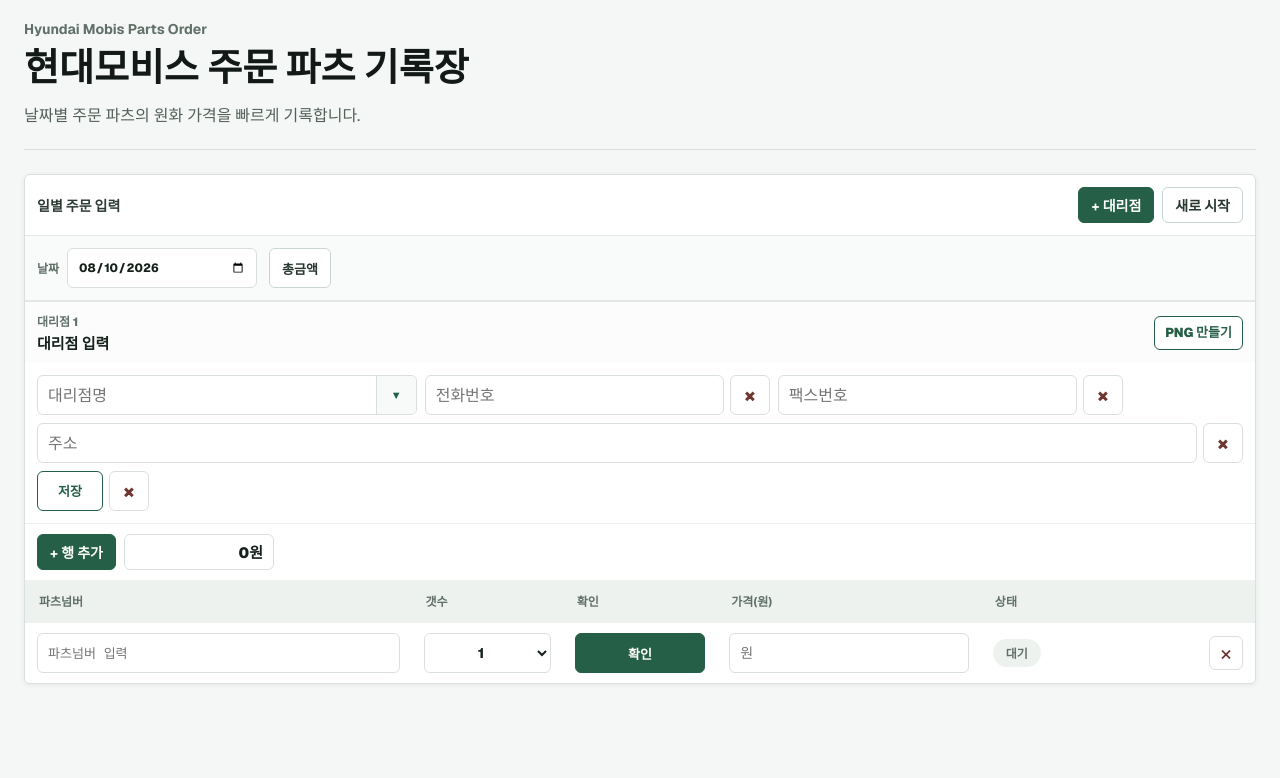
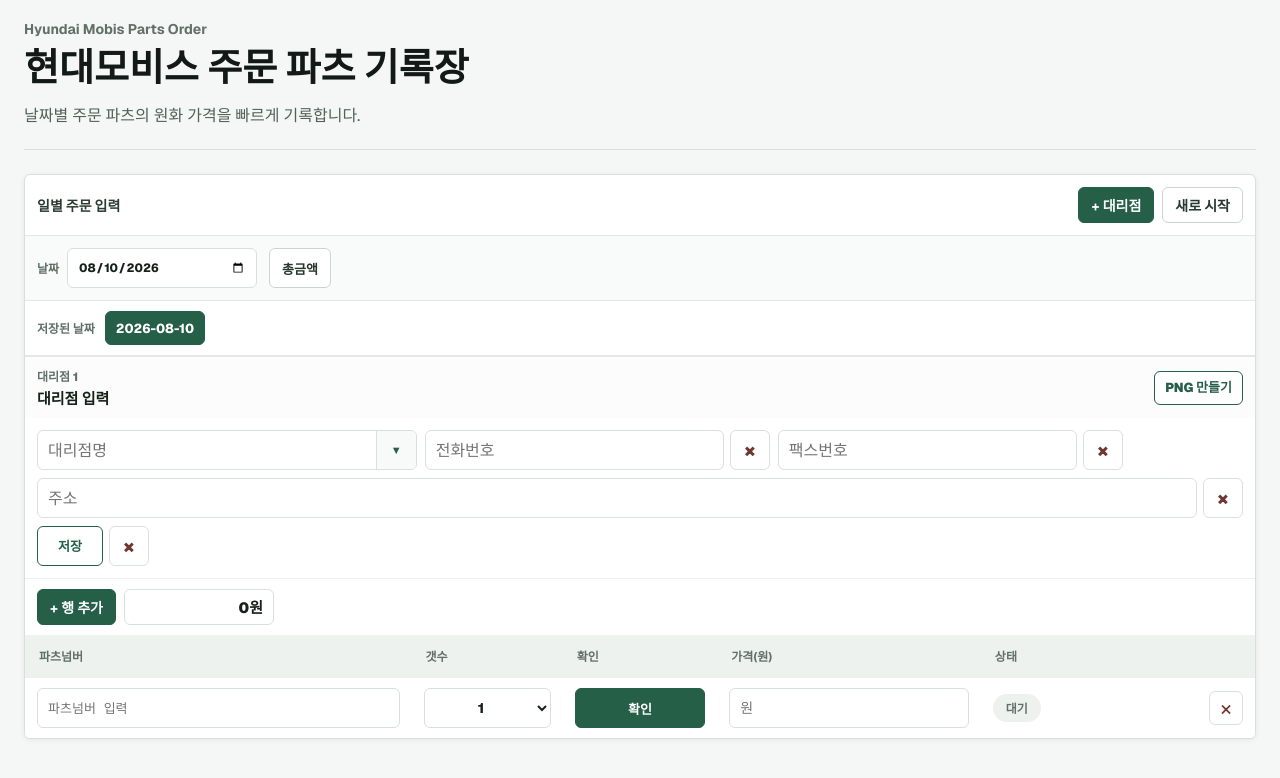
Before and after one commit to gandakorea/hyundaimobisparts, a Next.js app: page / in a window 1280 px wide. Shown: the top 778 px of the page. Built offline with nearby package versions, Linux system fonts and the light colour scheme.

Commit message:
Add daily order date history

```diff
--- a/app/globals.css
+++ b/app/globals.css
@@ -313,6 +313,50 @@
   font-size: 16px;
   font-weight: 900;
   line-height: 1;
+}
+
+.saved-date-band {
+  display: flex;
+  align-items: center;
+  gap: 10px;
+  border-bottom: 1px solid #e3e8e5;
+  background: #ffffff;
+  padding: 10px 12px;
+}
+
+.saved-date-label {
+  flex: none;
+  color: #617069;
+  font-size: 12px;
+  font-weight: 900;
+}
+
+.saved-date-list {
+  display: flex;
+  min-width: 0;
+  flex-wrap: wrap;
+  gap: 6px;
+}
+
+.saved-date-button {
+  display: inline-flex;
+  min-height: 34px;
+  align-items: center;
+  justify-content: center;
+  border: 1px solid #d9dfdc;
+  border-radius: 6px;
+  background: #f7faf8;
+  padding: 6px 10px;
+  color: #27362f;
+  font-size: 13px;
+  font-weight: 800;
+  line-height: 1;
+}
+
+.saved-date-button[aria-current="date"] {
+  border-color: #265f47;
+  background: #265f47;
+  color: #ffffff;
 }
 
 .dealer-summary {
@@ -780,6 +824,21 @@
     width: 100%;
   }
 
+  .saved-date-band {
+    align-items: stretch;
+    flex-direction: column;
+  }
+
+  .saved-date-list {
+    overflow-x: auto;
+    flex-wrap: nowrap;
+    padding-bottom: 2px;
+  }
+
+  .saved-date-button {
+    flex: none;
+  }
+
   .order-info-band,
   .dealer-form-grid,
   .fax-preview-panel {
--- a/app/page.tsx
+++ b/app/page.tsx
@@ -42,6 +42,13 @@
   sections?: SavedDealerSection[];
 };
 
+type SavedDailyOrder = {
+  sections?: SavedDealerSection[];
+  updatedAt?: string;
+};
+
+type DailyOrderBook = Record<string, SavedDailyOrder>;
+
 type DealerInfo = {
   name: string;
   phone: string;
@@ -74,10 +81,12 @@
 const partCatalog: Record<string, PartInfo> = {};
 
 const storageKey = "mobis-daily-parts-v2";
+const dailyStorageKey = "mobis-daily-orders-v3";
+const lastOrderDateKey = "mobis-last-order-date-v3";
 const dealerStorageKey = "mobis-dealers-v2";
 const legacyStorageKeys = ["mobis-daily-parts-v1", "mobis-dealers-v1"];
 const resetStorageOnceKey = "mobis-cleanup-20260810-v1";
-const cleanupStorageKeys = [storageKey, dealerStorageKey, ...legacyStorageKeys];
+const cleanupStorageKeys = legacyStorageKeys;
 const koreanCollator = new Intl.Collator("ko-KR", { sensitivity: "base", numeric: true });
 const koreanInitials = [
   "ㄱ",
@@ -499,6 +508,12 @@
   );
 }
 
+function restoreSavedSections(savedSections: SavedDealerSection[] | undefined) {
+  if (!savedSections || savedSections.length === 0) return [makeDealerSection()];
+
+  return savedSections.map(restoreSection);
+}
+
 function restoreSections(
   parsed: unknown,
   savedRows: SavedOrderRow[],
@@ -506,7 +521,7 @@
 ) {
   const savedSections = getSavedSections(parsed);
   if (savedSections.length > 0) {
-    return savedSections.map(restoreSection);
+    return restoreSavedSections(savedSections);
   }
 
   return [makeDealerSection(restoredOrderInfo, restoreRows(savedRows))];
@@ -529,6 +544,57 @@
   return [];
 }
 
+function restoreDailyOrders(parsed: unknown): DailyOrderBook {
+  if (!isRecord(parsed)) return {};
+
+  return Object.entries(parsed).reduce<DailyOrderBook>((orders, [date, value]) => {
+    if (!date || !isRecord(value)) return orders;
+
+    const savedSections = Array.isArray(value.sections)
+      ? (value.sections as SavedDealerSection[])
+      : [];
+    if (savedSections.length === 0) return orders;
+
+    orders[date] = {
+      sections: savedSections,
+      updatedAt: stringValue(value.updatedAt),
+    };
+    return orders;
+  }, {});
+}
+
+function hasSavedRows(savedSections: SavedDealerSection[] | undefined) {
+  return Boolean(
+    savedSections?.some((section) => {
+      const hasDealerInfo = Boolean(
+        stringValue(section.dealer).trim() ||
+          stringValue(section.dealerPhone).trim() ||
+          stringValue(section.dealerFax).trim() ||
+          stringValue(section.dealerAddress).trim(),
+      );
+      const hasPartInfo = section.rows?.some(
+        (row) =>
+          stringValue(row.partNumber).trim() ||
+          stringValue(row.price).trim() ||
+          normalizeQuantity(row.quantity) > 1,
+      );
+
+      return hasDealerInfo || hasPartInfo;
+    }),
+  );
+}
+
+function makeDailySnapshot(sections: DealerSection[]): SavedDailyOrder {
+  return {
+    sections,
+    updatedAt: new Date().toISOString(),
+  };
+}
+
+function dealersFromSections(sections: DealerSection[]) {
+  return sections.map(dealerInfoFromSection).filter(isDealerInfo);
+}
+
 export default function Home() {
   const [orderDate, setOrderDate] = useState(todayInSeoul);
   const [sections, setSections] = useState<DealerSection[]>([makeDealerSection()]);
@@ -537,34 +603,39 @@
   const [isGrandTotalOpen, setIsGrandTotalOpen] = useState(false);
   const [sharingSectionId, setSharingSectionId] = useState<string | null>(null);
   const [faxPreview, setFaxPreview] = useState<FaxPreview | null>(null);
+  const [dailyOrders, setDailyOrders] = useState<DailyOrderBook>({});
   const [isStorageLoaded, setIsStorageLoaded] = useState(false);
 
   useEffect(() => {
     if (!window.localStorage.getItem(resetStorageOnceKey)) {
       cleanupStorageKeys.forEach((key) => window.localStorage.removeItem(key));
       window.localStorage.setItem(resetStorageOnceKey, "done");
-      setOrderDate(todayInSeoul());
-      setSections([makeDealerSection()]);
-      setDealers([]);
-      setActiveDealerListSectionId(null);
-      setIsGrandTotalOpen(false);
-      setSharingSectionId(null);
-      setFaxPreview(null);
-      setIsStorageLoaded(true);
-      return;
     }
 
     const saved = window.localStorage.getItem(storageKey);
+    const savedDailyOrders = window.localStorage.getItem(dailyStorageKey);
     const savedDealers = window.localStorage.getItem(dealerStorageKey);
+    const savedLastOrderDate = window.localStorage.getItem(lastOrderDateKey);
+    const collectedDealers: DealerInfo[] = [];
+    let restoredDailyOrders: DailyOrderBook = {};
+    let fallbackDate = todayInSeoul();
 
     if (savedDealers) {
       try {
         const parsedDealers = JSON.parse(savedDealers) as unknown;
         if (Array.isArray(parsedDealers)) {
-          setDealers(mergeDealers(parsedDealers.map(dealerFromSaved).filter(isDealerInfo)));
+          collectedDealers.push(...parsedDealers.map(dealerFromSaved).filter(isDealerInfo));
         }
       } catch {
         window.localStorage.removeItem(dealerStorageKey);
+      }
+    }
+
+    if (savedDailyOrders) {
+      try {
+        restoredDailyOrders = restoreDailyOrders(JSON.parse(savedDailyOrders) as unknown);
+      } catch {
+        window.localStorage.removeItem(dailyStorageKey);
       }
     }
 
@@ -584,26 +655,47 @@
           }))
           .filter((dealer) => normalizeDealer(dealer.name));
 
-        setOrderDate(restoredDate);
-        setSections(restoredSections);
-        setDealers((current) =>
-          mergeDealers([
-            ...current,
-            ...restoredSections.map(dealerInfoFromSection).filter(isDealerInfo),
-            ...dealersFromRows,
-          ]),
-        );
+        fallbackDate = restoredDate || fallbackDate;
+        collectedDealers.push(...dealersFromSections(restoredSections), ...dealersFromRows);
+
+        if (!restoredDailyOrders[restoredDate] && hasSavedRows(restoredSections)) {
+          restoredDailyOrders[restoredDate] = makeDailySnapshot(restoredSections);
+        }
       } catch {
         window.localStorage.removeItem(storageKey);
       }
     }
 
+    const selectedDate = savedLastOrderDate || fallbackDate;
+    const restoredSections = restoreSavedSections(restoredDailyOrders[selectedDate]?.sections);
+
+    setDailyOrders(restoredDailyOrders);
+    setOrderDate(selectedDate);
+    setSections(restoredSections);
+    setDealers(mergeDealers([...collectedDealers, ...dealersFromSections(restoredSections)]));
+    setActiveDealerListSectionId(null);
+    setIsGrandTotalOpen(false);
+    setSharingSectionId(null);
+    setFaxPreview(null);
     setIsStorageLoaded(true);
   }, []);
 
   useEffect(() => {
     if (!isStorageLoaded) return;
-    window.localStorage.setItem(storageKey, JSON.stringify({ orderDate, sections }));
+    const currentSnapshot = makeDailySnapshot(sections);
+
+    setDailyOrders((current) => {
+      const nextDailyOrders = {
+        ...current,
+        [orderDate]: currentSnapshot,
+      };
+
+      window.localStorage.setItem(dailyStorageKey, JSON.stringify(nextDailyOrders));
+      window.localStorage.setItem(storageKey, JSON.stringify({ orderDate, sections }));
+      window.localStorage.setItem(lastOrderDateKey, orderDate);
+
+      return nextDailyOrders;
+    });
   }, [isStorageLoaded, orderDate, sections]);
 
   useEffect(() => {
@@ -625,10 +717,53 @@
     [dealers],
   );
 
+  const savedDateOptions = useMemo(() => {
+    const dates = new Set<string>();
+
+    Object.entries(dailyOrders).forEach(([date, order]) => {
+      if (hasSavedRows(order.sections)) dates.add(date);
+    });
+
+    if (orderDate) dates.add(orderDate);
+
+    return [...dates].sort((left, right) => right.localeCompare(left));
+  }, [dailyOrders, orderDate]);
+
   const grandTotal = useMemo(
     () => sections.reduce((total, section) => total + sectionTotalAmount(section.rows), 0),
     [sections],
   );
+
+  function resetOpenPanels() {
+    setActiveDealerListSectionId(null);
+    setIsGrandTotalOpen(false);
+    setSharingSectionId(null);
+    setFaxPreview(null);
+  }
+
+  function saveCurrentDateToBook() {
+    return {
+      ...dailyOrders,
+      [orderDate]: makeDailySnapshot(sections),
+    };
+  }
+
+  function changeOrderDate(nextDate: string) {
+    const normalizedDate = nextDate || todayInSeoul();
+    if (normalizedDate === orderDate) return;
+
+    const nextDailyOrders = saveCurrentDateToBook();
+    const nextSections = restoreSavedSections(nextDailyOrders[normalizedDate]?.sections);
+
+    window.localStorage.setItem(dailyStorageKey, JSON.stringify(nextDailyOrders));
+    window.localStorage.setItem(storageKey, JSON.stringify({ orderDate, sections }));
+    window.localStorage.setItem(lastOrderDateKey, normalizedDate);
+
+    setDailyOrders(nextDailyOrders);
+    setOrderDate(normalizedDate);
+    setSections(nextSections);
+    resetOpenPanels();
+  }
 
   function updateSection(sectionId: string, field: DealerSectionField, value: string) {
     setSections((current) =>
@@ -936,11 +1071,7 @@
 
   function clearOrder() {
     setSections([makeDealerSection()]);
-    setOrderDate(todayInSeoul());
-    setActiveDealerListSectionId(null);
-    setIsGrandTotalOpen(false);
-    setSharingSectionId(null);
-    setFaxPreview(null);
+    resetOpenPanels();
   }
 
   async function shareDealerFax(section: DealerSection, sectionIndex: number) {
@@ -1006,7 +1137,8 @@
                   className="field"
                   type="date"
                   value={orderDate}
-                  onChange={(event) => setOrderDate(event.target.value)}
+                  onInput={(event) => changeOrderDate(event.currentTarget.value)}
+                  onChange={(event) => changeOrderDate(event.target.value)}
                 />
               </label>
               <div className="grand-total-control">
@@ -1027,6 +1159,23 @@
                     <strong>{formatWon(grandTotal)}</strong>
                   </div>
                 ) : null}
+              </div>
+            </section>
+
+            <section className="saved-date-band" aria-label="저장된 날짜">
+              <span className="saved-date-label">저장된 날짜</span>
+              <div className="saved-date-list">
+                {savedDateOptions.map((date) => (
+                  <button
+                    aria-current={date === orderDate ? "date" : undefined}
+                    className="saved-date-button"
+                    key={date}
+                    type="button"
+                    onClick={() => changeOrderDate(date)}
+                  >
+                    {date}
+                  </button>
+                ))}
               </div>
             </section>
 
```
